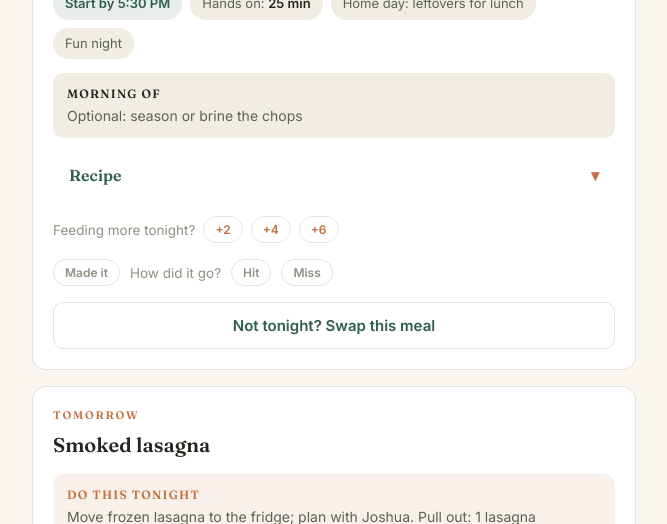
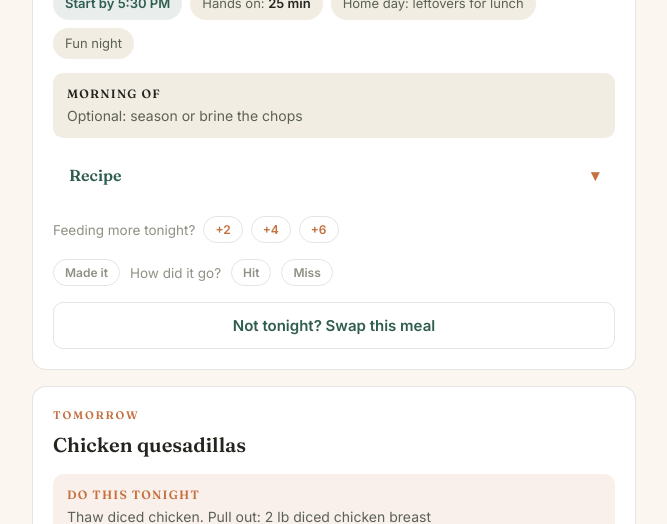
Before and after one commit to jenbridges6-maker/Kitchen, a plain HTML site: page index.html in a window 1280 px wide. Shown: the part 428-952 px from the top of the page, without its empty margins (306-973 px from the left). Drawn offline with Linux system fonts and the light colour scheme.

Commit message:
Start winter on Nov 14 so the new 6-week plan begins tomorrow
Fall was running through Nov 30, so the new winter meals would not have
shown until Dec 1. Fall now ends Nov 13.

Co-Authored-By: Claude Opus 5.5 <noreply@anthropic.com>
Claude-Session: https://claude.ai/code/session_016YSUVvMUSXxzyJXZ5V95XV

```diff
--- a/index.html
+++ b/index.html
@@ -532,7 +532,7 @@ function strip(d){return new Date(d.getFullYear(),d.getMonth(),d.getDate());}
 function iso(d){var m=d.getMonth()+1,dd=d.getDate();return d.getFullYear()+"-"+(m<10?"0":"")+m+"-"+(dd<10?"0":"")+dd;}
 function fromIso(s){var p=s.split("-");return new Date(+p[0],+p[1]-1,+p[2]);}
 function dbet(a,b){return Math.round((strip(b)-strip(a))/86400000);}
-function seasonOf(d){var k=d.getMonth()*100+d.getDate();if(k>=501&&k<=814)return "summer";if(k>=815&&k<=1030)return "fall";if(k>=1101||k<=219)return "winter";return "spring";}
+function seasonOf(d){var k=d.getMonth()*100+d.getDate();if(k>=501&&k<=814)return "summer";if(k>=815&&k<=1013)return "fall";if(k>=1014||k<=219)return "winter";return "spring";}
 function planFor(d){var s=seasonOf(d);if(s==="winter"&&strip(d)<WINTER_CUTOVER)return WINTER_OLD;return s==="fall"?FALL:s==="winter"?WINTER:s==="spring"?SPRING:SUMMER;}
 function baseMeal(d){var P=planFor(d),n=P.length*7;var i=dbet(ANCHOR,d);var m=((i%n)+n)%n;return P[Math.floor(m/7)][m%7];}
 function mealFor(d){var k=iso(d);if(swaps[k])return swaps[k];return baseMeal(d);}
```
